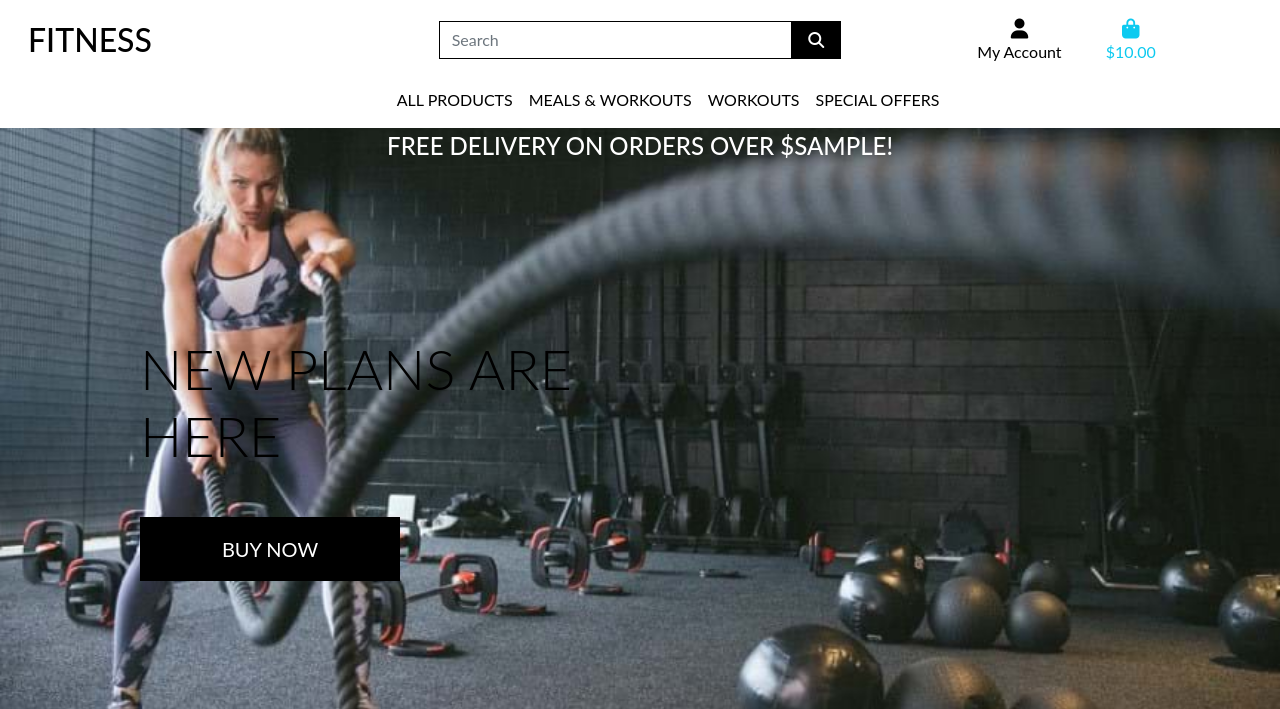
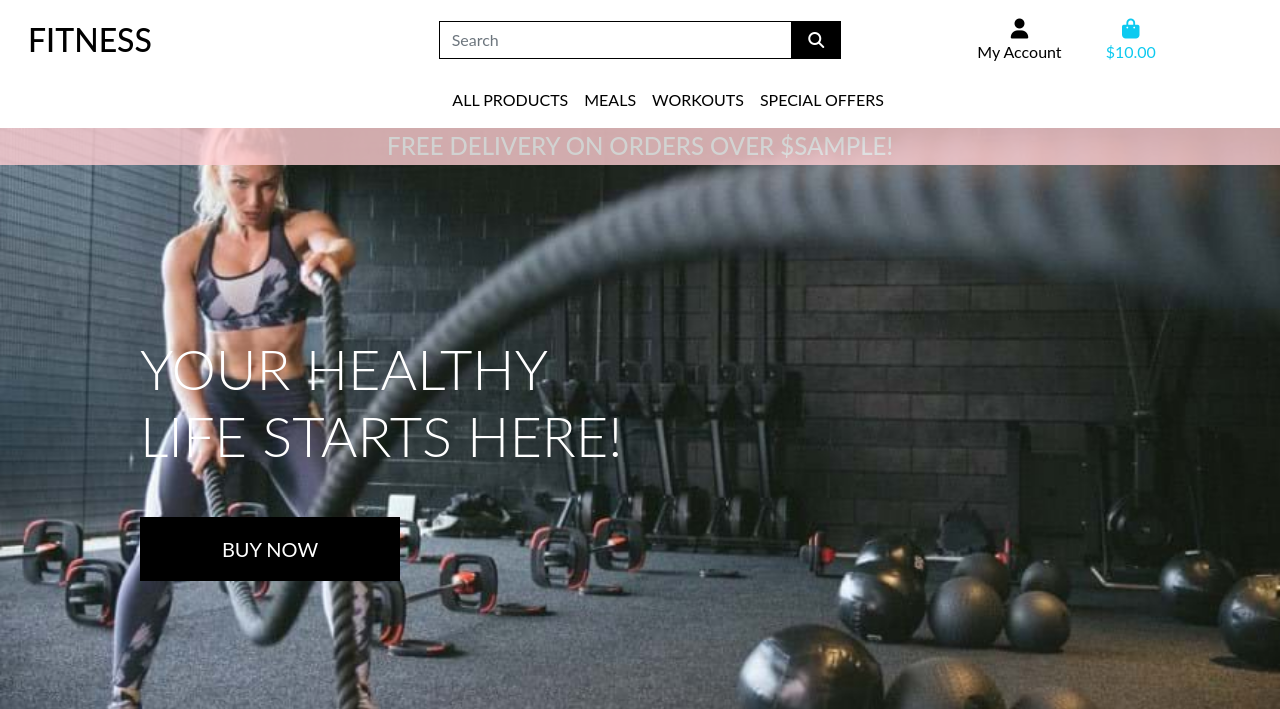
Before and after one commit to alex-1134/fitness-store, a Django app: template home/templates/home/index.html in a window 1280 px wide. Shown: the top 709 px of the page. Run offline with Django 3.2, Linux system fonts and the light colour scheme; the template is opened without the code that fills it: most values are stand-ins (such as "Sample title", 1, 10 or a date in 2020); some libraries are stand-ins or nearby versions.

Commit message:
Fix navbar and header colours

```diff
--- a/home/templates/home/index.html
+++ b/home/templates/home/index.html
@@ -13,8 +13,8 @@
     <div class="container h-100">
         <div class="row h-100">
             <div class="col-7 col-md-6 my-auto">
-                <h1 class="display-4 logo-font text-black">
-                    New plans are here
+                <h1 class="display-4 logo-font text-white">
+                    Your healthy life starts here!
                 </h1>
                 <div class="my-5">
                   <h4>
--- a/static/css/base.css
+++ b/static/css/base.css
@@ -56,6 +56,13 @@ body {
     border: 1px solid black !important;
 }
 
+.bg-black {
+    background: #ffcfd2;
+    opacity: 0.8;
+    color: black;
+
+}
+
 /* -------------------------------- Media Queries */
 
 /* Slightly larger container on xl screens */
--- a/templates/base.html
+++ b/templates/base.html
@@ -105,7 +105,7 @@
 
       <div class="row bg-white">
         <nav class="navbar navbar-expand-lg navbar-light w-100">
-            <button class="navbar-toggler" type="button" data-toggle="collapse" data-target="#main-nav" aria-controls="main-nav" aria-expanded="false" aria-label="Toggle navigation">
+            <button class="navbar-toggler" type="button" data-bs-toggle="collapse" data-bs-target="#main-nav" aria-controls="main-nav" aria-expanded="false" aria-label="Toggle navigation">
                 <span class="navbar-toggler-icon"></span>
             </button>
             {% include 'includes/mobile-top-header.html' %}
--- a/templates/includes/main-nav.html
+++ b/templates/includes/main-nav.html
@@ -13,36 +13,35 @@
         </li>
 
         <li class="nav-item dropdown">
-            <a class="logo-font font-weight-bold nav-link text-black mr-5" href="#" id="fit-link" data-toggle="dropdown" aria-haspopup="true" aria-expanded="false">
-                Meals & Workouts
+            <a class="logo-font font-weight-bold nav-link text-black mr-5" href="#" id="fit-link" data-bs-toggle="dropdown" aria-haspopup="true" aria-expanded="false">
+                Meals
             </a>
             <div class="dropdown-menu border-0" aria-labelledby="fit-link">
-                <a href="" class="dropdown-item">Meal Plans</a>
-                <a href="" class="dropdown-item">Work Outs</a>
+                <a href="" class="dropdown-item">Vegan</a>
+                <a href="" class="dropdown-item">Vegetarian</a>
                 <a href="" class="dropdown-item">All</a>
             </div>
         </li>
 
         <li class="nav-item dropdown">
-            <a class="logo-font font-weight-bold nav-link text-black mr-5" href="#" id="workout-link" data-toggle="dropdown" aria-haspopup="true" aria-expanded="false">
+            <a class="logo-font font-weight-bold nav-link text-black mr-5" href="#" id="workout-link" data-bs-toggle="dropdown" aria-haspopup="true" aria-expanded="false">
                 Workouts
             </a>
             <div class="dropdown-menu border-0" aria-labelledby="workout-link">
                 <a href="" class="dropdown-item">Running</a>
-                <a href="" class="dropdown-item">Power Walking</a>
+                <a href="" class="dropdown-item">Swimming</a>
                 <a href="" class="dropdown-item">Yoga</a>
                 <a href="" class="dropdown-item">All Workouts</a>
             </div>
         </li>
 
         <li class="nav-item dropdown">
-            <a class="logo-font font-weight-bold nav-link text-black" href="#" id="specials-link" data-toggle="dropdown" aria-haspopup="true" aria-expanded="false">
+            <a class="logo-font font-weight-bold nav-link text-black" href="#" id="specials-link" data-bs-toggle="dropdown" aria-haspopup="true" aria-expanded="false">
                 Special Offers
             </a>
             <div class="dropdown-menu border-0" aria-labelledby="specials-link">
                 <a href="" class="dropdown-item">Deals</a>
                 <a href="" class="dropdown-item">Sale</a>
-                <a href="" class="dropdown-item">New in Store</a>
                 <a href="" class="dropdown-item">All Specials</a>
             </div>
         </li>
--- a/templates/includes/mobile-top-header.html
+++ b/templates/includes/mobile-top-header.html
@@ -1,11 +1,12 @@
 <ul>
     <li class="list-inline-item">
-      <a class="text-black nav-link d-block d-lg-none" href="#" id="mobile-search" data-toggle="dropdown" aria-haspopup="true" aria-expanded="false">
+      <a class="text-black nav-link d-block d-lg-none" href="#" id="mobile-search" data-bs-toggle="dropdown" aria-haspopup="true" aria-expanded="false">
           <div class="text-center">
               <div><i class="fas fa-search fa-lg"></i></div>
               <p class="my-0">Search</p>
           </div>
       </a>
+
       <div class="dropdown-menu border-0 w-100 p-3 rounded-0 my-0" aria-labelledby="mobile-search">
           <form class="form" method="GET" action="">
               <div class="input-group w-100">
@@ -21,8 +22,9 @@
           </form>
       </div>
   </li>
+
   <li class="list-inline-item dropdown">
-      <a class="text-black nav-link d-block d-lg-none" href="#" id="user-options" data-toggle="dropdown" aria-haspopup="true" aria-expanded="false">
+      <a class="text-black nav-link d-block d-lg-none" href="#" id="user-options" data-bs-toggle="dropdown" aria-haspopup="true" aria-expanded="false">
           <div class="text-center">
               <div><i class="fas fa-user fa-lg"></i></div>
               <p class="my-0">My Account</p>
@@ -41,6 +43,7 @@
           {% endif %}
       </div>
   </li>
+
   <li class="list-inline-item">
       <a class="{% if grand_total %}text-primary font-weight-bold{% else %}text-black{% endif %} nav-link d-block d-lg-none" href="">
           <div class="text-center">
```
